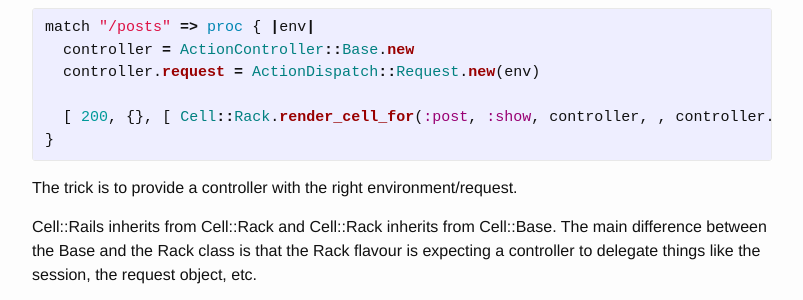
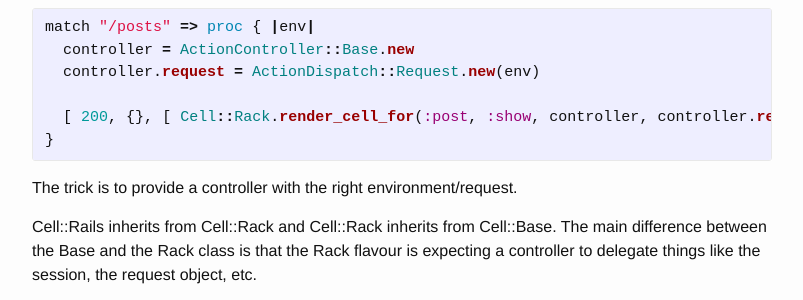
Before and after one commit to kikorb/kikorb.github.io, a Jekyll site: the page built from _posts/2015-05-19-mounting-rails-cells-in-rails-routes.md, in a window 1280 px wide. Shown: the part 1047-1347 px from the top of the page, without its empty margins (238-1041 px from the left). Built offline with Jekyll 4.4.1, drawn with Linux system fonts in a browser that asks for light colours.

Commit message:
Changes in highlight syntax and typos

```diff
--- a/_posts/2015-05-19-mounting-rails-cells-in-rails-routes.md
+++ b/_posts/2015-05-19-mounting-rails-cells-in-rails-routes.md
@@ -45,7 +45,7 @@
   controller = ActionController::Base.new
   controller.request = ActionDispatch::Request.new(env)
 
-  [ 200, {}, [ Cell::Rack.render_cell_for(:post, :show, controller, , controller.request.query_parameters) ]]
+  [ 200, {}, [ Cell::Rack.render_cell_for(:post, :show, controller, controller.request.query_parameters) ]]
 }
 {% endhighlight %}
 
```
